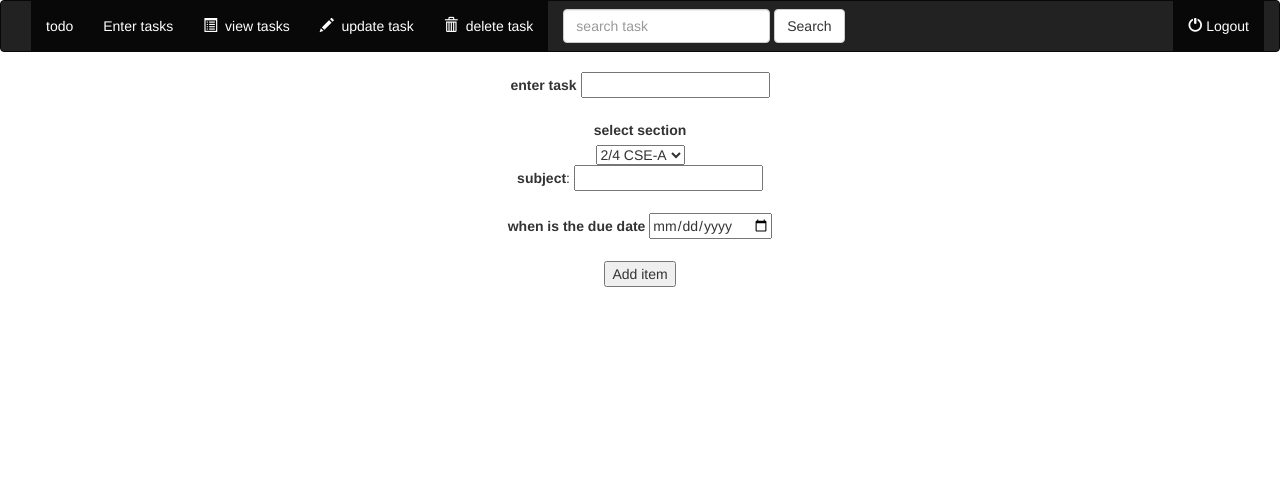
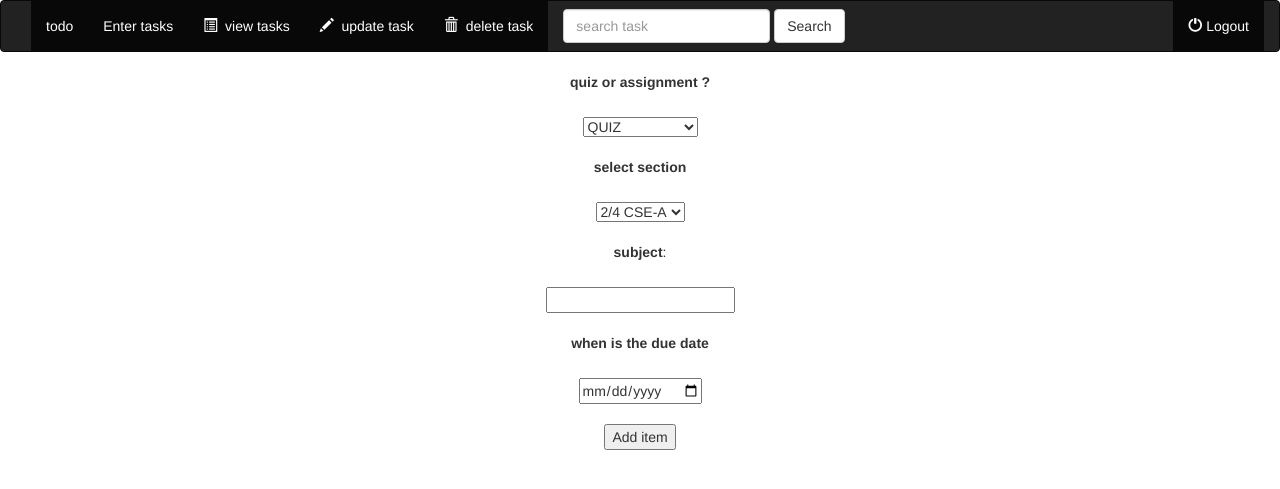
Before and after one commit to varunreddy624/3-1WPS-PROJECT, a Node server app: template views/pro.ejs in a window 1280 px wide. Shown: the top 489 px of the page. Run offline with Node 20, Linux system fonts and the light colour scheme; the template is opened without the code that fills it, so the values that code supplies are empty; some libraries are stand-ins or nearby versions.

Commit message:
commit12

```diff
--- a/app.js
+++ b/app.js
@@ -29,7 +29,7 @@ signupcontroller(app);
 logincontroller(app);
 todocontroller(app);
 procontroller(app);
-mailcontroller(app);
+//mailcontroller(app);
 //listen to port
 
 app.delete('/logout',function(req,res){
--- a/controllers/procontroller.js
+++ b/controllers/procontroller.js
@@ -20,9 +20,9 @@ module.exports = function(app){
   });
 });
 
-
   app.post('/pro',urlencodedParser,function(req,res){
-      var a={item:req.body.item,date:new Date(req.body.date)};
+      console.log(req.body);
+      var a={item:req.body.item,date:new Date(req.body.date),portion:req.body.portion,file:req.body.file};
       pro.updateOne({username:req.session.key,task:{$elemMatch:{section:req.body.section}}},{$addToSet:{'task.$.a':a}},function(err,data){
         if(err)
          throw err;
--- a/views/pro.ejs
+++ b/views/pro.ejs
@@ -8,13 +8,25 @@
  }
 </style>
   <script src="https://code.jquery.com/jquery-3.2.1.min.js" integrity="sha256-hwg4gsxgFZhOsEEamdOYGBf13FyQuiTwlAQgxVSNgt4=" crossorigin="anonymous"></script>
+  <script src="/assets/qandahandler.js"></script>
   <script src="/assets/pro.js"></script>
   <% include partials/navbar.ejs %>
 <div>
   <form>
-    <label> enter task </label>
-    <input type="text" name="item" id="item" required/><br><br>
-    <label> select section </label> <br>
+    <label> quiz or assignment ? </label> <br><br>
+    <select id="item" name="item`">
+        <option value="quiz">QUIZ</option>
+        <option value="assignment">ASSIGNMENT</option>
+    </select><br><br>
+    <div id="assignment">
+        <label> select file </label><br><br>
+        <input type="file" id="file"><br><br>
+    </div>
+    <div id="quiz">
+      <label> enter portion for quiz </label><br><br>
+      <input type="text" id="portion"><br><br>
+    </div>
+    <label> select section </label> <br><br>
     <select id="section" name="section">
         <option value="2/4CSE-A">2/4 CSE-A</option>
         <option value="2/4CSE-B">2/4 CSE-B</option>
@@ -22,17 +34,11 @@
         <option value="3/4CSE-B">3/4 CSE-B</option>
         <option value="4/4CSE-A">4/4 CSE-A</option>
         <option value="4/4CSE-B">4/4 CSE-B</option>
-    </select><br>
-    <label> subject </label>:
+    </select><br><br>
+    <label> subject </label>:<br><br>
     <input type="text" name="subject" id="subject" required/><br><br>
-    <label >when is the due date</label>
+    <label >when is the due date</label><br><br>
     <input type="date" name="date" id="date" required><br><br>
-    <!-- <label >how often would you like to recieve email </label>
-    <select>
-      <option value="12hours">12hours</option>
-      <option value="1day">1 day</option>
-      <option value="2days">2 days</option>
-    </select> -->
     <button type="submit">Add item</button>
   </form>
 </div>
```
Also changed, not shown: public/assets/pro.js, public/assets/qandahandler.js (added).
